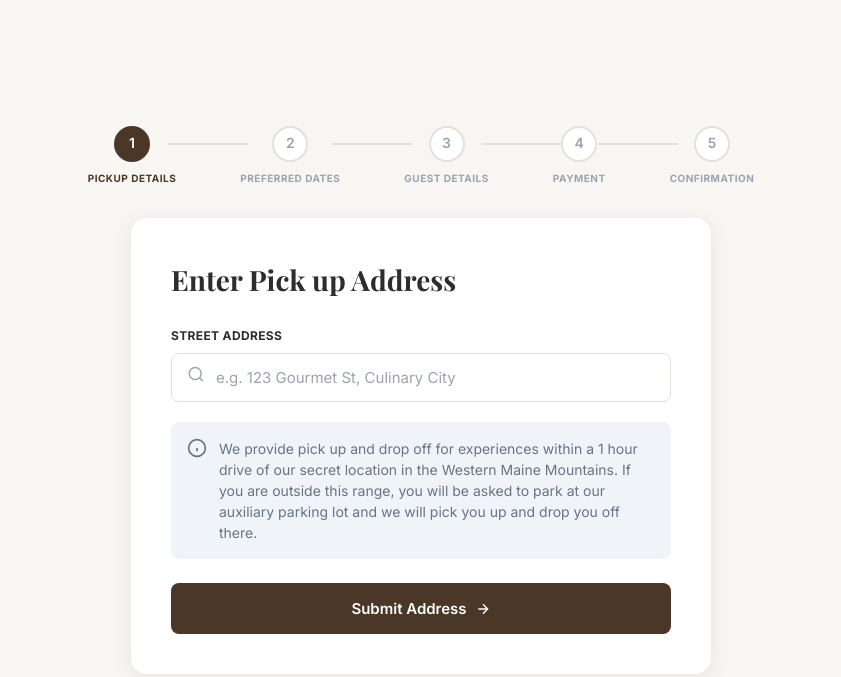
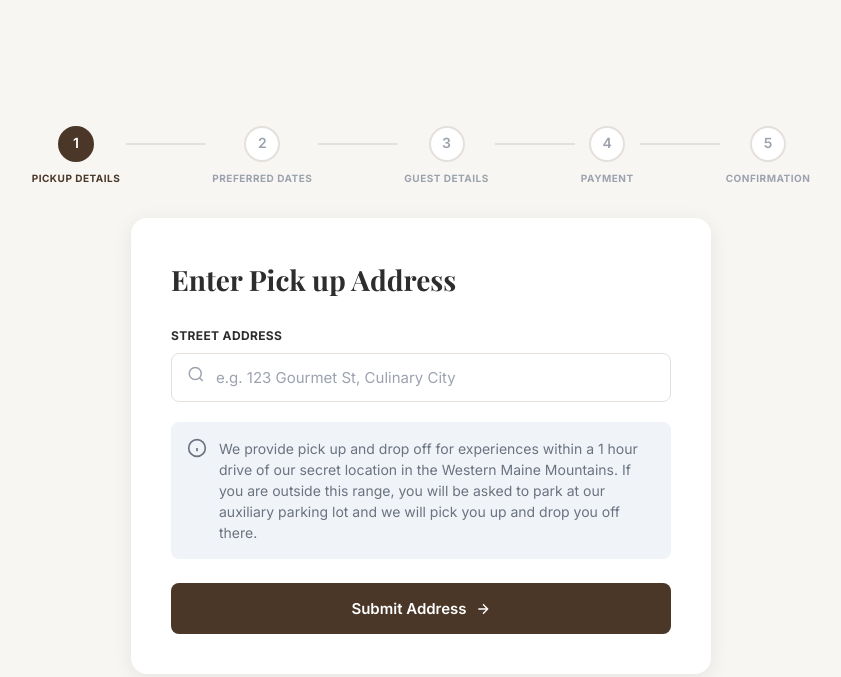
Before and after one commit to elabonarsky-dev/chametz-restaurant, a website: page public/index.html in a window 1280 px wide. Shown: the whole page, without its empty margins (219-1060 px from the left). Drawn offline with nearby package versions, Linux system fonts and the light colour scheme.

Commit message:
modify status bar

```diff
--- a/public/css/style.css
+++ b/public/css/style.css
@@ -122,10 +122,11 @@ body {
   width: 80px;
   height: 2px;
   background: var(--c-border);
-  margin: 0 -8px;
+  margin: 0 6px;
   margin-top: 17px;
   position: relative;
   z-index: 1;
+  flex-shrink: 0;
 }
 
 .stepper-line.completed {
```
